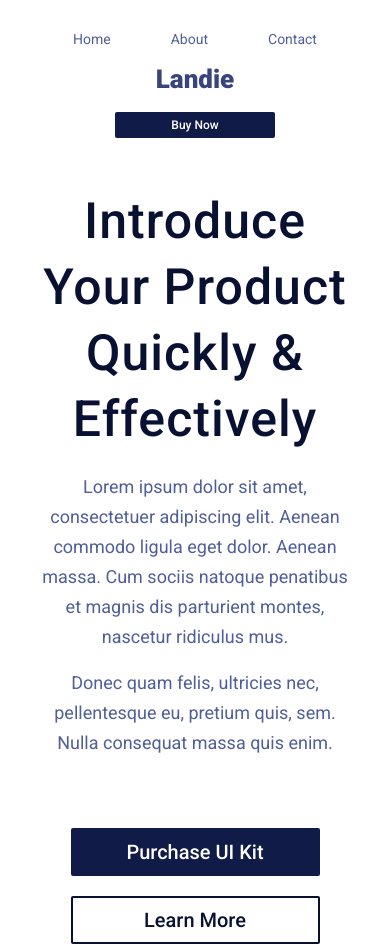
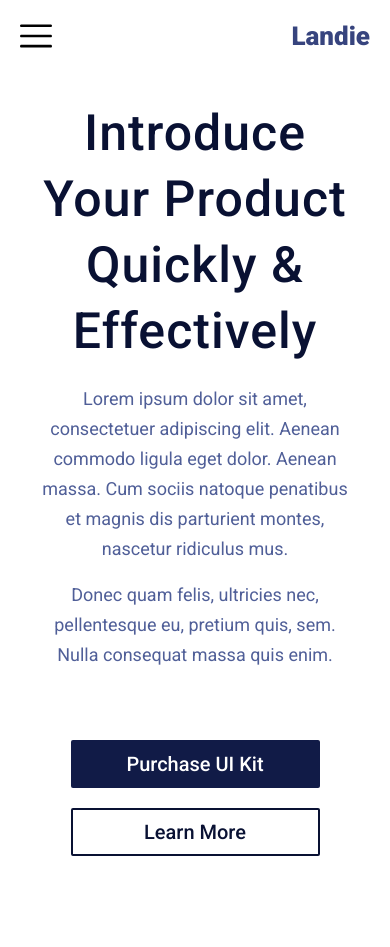
Before and after one commit to NazarGorokhivskiy/LandingForLiveCoding, a website: page index.html in a window 390 px wide. Shown: the top 947 px of the page. Drawn offline with Linux system fonts and the light colour scheme.

Commit message:
update: added hamburger for nav menu

```diff
--- a/css/styles.css
+++ b/css/styles.css
@@ -63,29 +63,20 @@ button {
 
 /*** header ***/
 .header {
-  /* background-image: url(../images/hero-image.svg); */
-  /* background-repeat: no-repeat; */
-  /* background-position: right top; */
-  /* background: url(../images/hero-image.svg) no-repeat right top; */
-  min-height: 1103px;
-  overflow: hidden;
-}
-
-.header__container {
   display: flex;
   justify-content: space-between;
   align-items: center;
   padding-top: 12px;
 }
 
-@media screen and (max-width: 768px) {
-  .header__container {
-    flex-direction: column;
-  }
+.header__menu {
+  display: none;
+  width: 32px;
+  cursor: pointer;
+}
 
-  .header__container > * {
-    margin-top: 20px;
-  }
+.header__menu > img {
+  max-width: 100%;
 }
 
 .header__menu-icon {
@@ -120,7 +111,68 @@ button {
   font-size: var(--font-size-tiny);
 }
 
+@media screen and (max-width: 768px) {
+  .header {
+    position: fixed;
+    left: 0;
+    right: 0;
+    padding: 20px;
+    background-color: white;
+    z-index: 10;
+  }
+
+  .header__menu {
+    display: block;
+  }
+
+  .header__buy-now {
+    display: none;
+  }
+
+  .header__nav {
+    background: #e7ecff;
+    position: fixed;
+    top: 72px;
+    left: 0;
+    right: 0;
+    bottom: 0;
+    margin-top: 0;
+    clip-path: circle(0 at top left);
+    transition: clip-path .9s ease-in;
+  }
+
+  .header__nav.open {
+    clip-path: circle(1000px at top);
+  }
+
+  .header__nav ul {
+    flex-direction: column;
+    height: 100%;
+  }
+
+  .header__nav .header__nav-item {
+    margin-right: 0;
+    padding-top: 10vh;
+    flex: 1;
+  }
+
+  .header__nav a {
+    font-weight: 500;
+    display: block;
+    font-size: 32px;
+  }
+}
+
 /*** hero ***/
+.hero {
+  /* background-image: url(../images/hero-image.svg); */
+  /* background-repeat: no-repeat; */
+  /* background-position: right top; */
+  /* background: url(../images/hero-image.svg) no-repeat right top; */
+  min-height: 1103px;
+  overflow: hidden;
+}
+
 .hero__container {
   padding-top: 250px;
   position: relative;
@@ -187,7 +239,7 @@ button {
 
 @media screen and (max-width: 768px) {
   .hero__container {
-    padding-top: 50px;
+    padding-top: 100px;
   }
 
   .hero__illustration {
@@ -381,7 +433,7 @@ button {
     flex-direction: column;
   }
 
-  .footer__branding > *{
+  .footer__branding > * {
     margin-bottom: 15px;
   }
 
--- a/index.html
+++ b/index.html
@@ -15,10 +15,15 @@
   <!-- My styles -->
   <link rel="stylesheet" href="css/styles.css">
 </head>
+
 <body>
+  <section class="hero">
+    <div class="container">
       <header class="header">
-    <div class="container header__container">
-      <nav class="header__nav">
+        <div class="header__menu" onclick="toggleMenu()">
+          <img src="images/menu-icon.svg" alt="Menu icon">
+        </div>
+        <nav id="nav-links" class="header__nav">
           <ul>
             <li class="header__nav-item">
               <a class="heaader__nav-link" href="">Home</a>
@@ -33,6 +38,7 @@
         </nav>
         <div class="header__title">Landie</div>
         <button class="header__buy-now">Buy Now</button>
+      </header>
     </div>
     <div class="container hero__container">
       <div class="hero__inner">
@@ -53,7 +59,7 @@
         <img src="images/hero-image.svg" alt="Hero image" />
       </div>
     </div>
-  </header>
+  </section>
   <section class="intro">
     <div class="container">
       <img src="images/section-image1.svg" alt="Some intro image" class="intro__image">
@@ -146,5 +152,8 @@
       </div>
     </div>
   </footer>
+
+  <script src="js/main.js"></script>
 </body>
+
 </html>
--- /dev/null
+++ b/js/main.js
@@ -0,0 +1,10 @@
+const OPEN_CLASSNAME = "open";
+const navLinks = document.getElementById("nav-links");
+
+function toggleMenu() {
+  if (!navLinks.classList.contains(OPEN_CLASSNAME)) {
+    navLinks.classList.add(OPEN_CLASSNAME);
+  } else {
+    navLinks.classList.remove(OPEN_CLASSNAME);
+  }
+}
```
Also changed, not shown: images/menu-icon.svg (added). Lines whose indentation alone changed are shown as unchanged.
